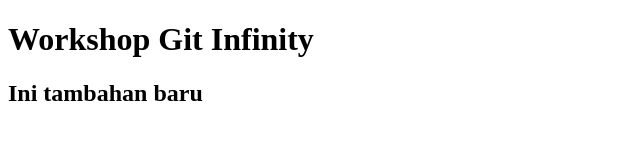
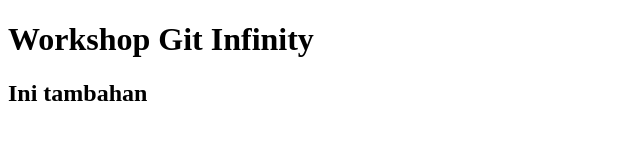
Before and after one commit to IrfanChairurrachman/workgit, a plain HTML site: page index.html in a window 1280 px wide. Shown: the full height of the page, 0-640 px from the left. Drawn offline with Linux system fonts and the light colour scheme.

Commit message:
commit keempat

```diff
--- a/index.html
+++ b/index.html
@@ -8,6 +8,6 @@
 </head>
 <body>
     <h1>Workshop Git Infinity</h1>
-    <h2>Ini tambahan baru</h2>
+    <h2>Ini tambahan</h2>
 </body>
 </html>
```
